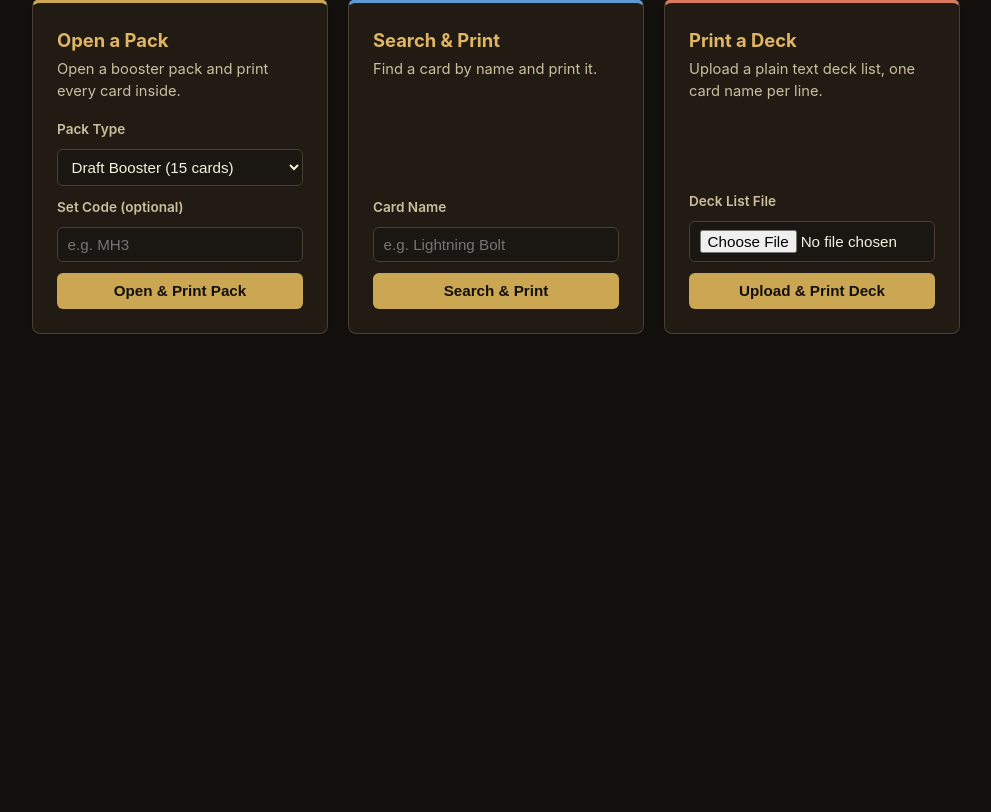
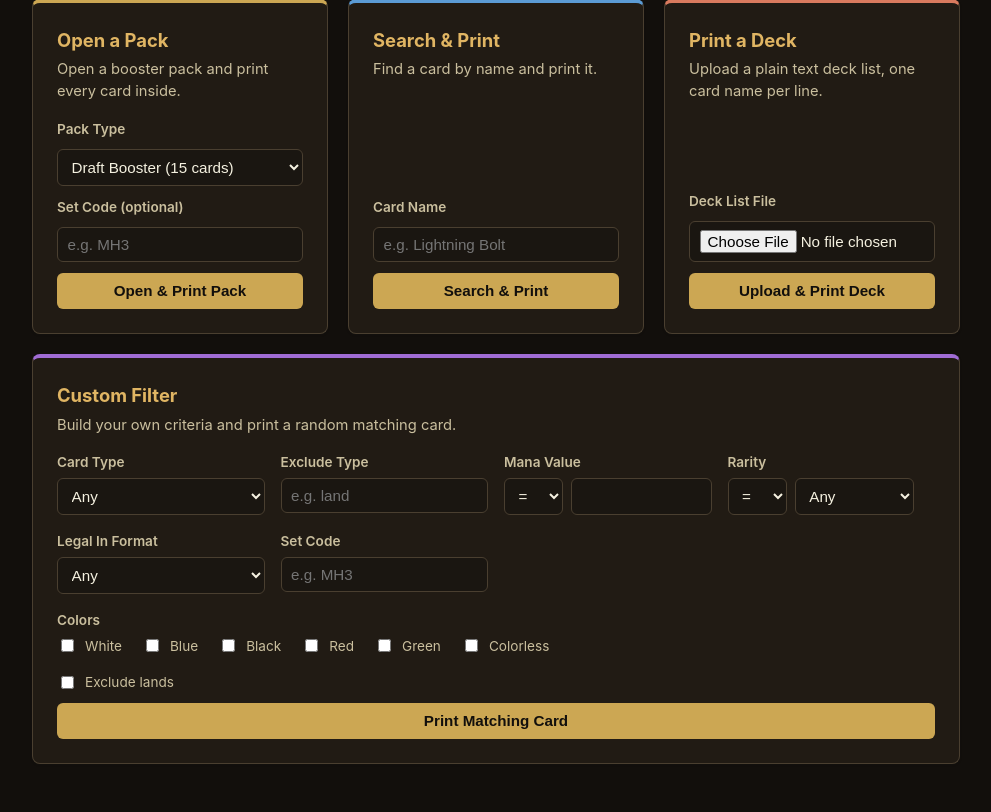
Before and after one commit to jrsalata/magictheprintering, a Flask app: page / in a window 1280 px wide. Shown: the part 411-1223 px from the top of the page, without its empty margins (144-1135 px from the left). Before the commit the page ends 745 px from the top, so only its background shows below. Run offline with Flask 3, Linux system fonts and the light colour scheme.

Commit message:
Created custom filter for cards

```diff
--- a/app.py
+++ b/app.py
@@ -1,5 +1,10 @@
 from flask import Flask, jsonify, render_template, request
 
+from enums.color import Color
+from enums.comparison import Comparison
+from enums.format import Format
+from enums.rarity import Rarity
+from enums.typeline import TypeLine
 from error_receipt import build_http_error_receipt
 from http_errors import HttpRequestError
 from printer import build_hello_world_blocks, send_print_job, build_message
@@ -14,7 +19,28 @@
 
 
 def _render_page(message: str) -> str:
-    return render_template("index.html", message=message, packs=pack.PACKS.values())
+    return render_template(
+        "index.html",
+        message=message,
+        packs=pack.PACKS.values(),
+        type_lines=TypeLine,
+        colors=Color,
+        rarities=Rarity,
+        formats=Format,
+        comparisons=Comparison,
+    )
+
+
+def _parse_optional_enum(enum_cls, raw: str, field_name: str):
+    """Parse an optional enum form field; blank input means "no filter"."""
+    raw = (raw or "").strip()
+    if not raw:
+        return None
+    try:
+        return enum_cls(raw)
+    except ValueError:
+        valid = ", ".join(member.value for member in enum_cls)
+        raise ValueError(f"Invalid {field_name}: {raw!r} (expected one of: {valid})") from None
 
 
 @app.route("/", methods=["GET", "POST"])
@@ -84,6 +110,76 @@
     except HttpRequestError as err:
         if err.status_code == 404:
             message = err.details or f"No card found matching {card_name!r}."
+            return _render_page(message), 404
+        _print_http_error_receipt(err)
+        message = f"Request failed with HTTP {err.status_code}. Error receipt sent to printer."
+        return _render_page(message), 502
+    except (RuntimeError, ValueError) as err:
+        message = f"Print failed: {err}"
+        return _render_page(message), 500
+
+
+@app.route("/filter", methods=["POST"])
+def submit_filter():
+    try:
+        mana_value_comparison = _parse_optional_enum(
+            Comparison, request.form.get("mana_value_comparison"), "mana value comparison"
+        ) or Comparison.EQUAL
+        rarity_comparison = _parse_optional_enum(
+            Comparison, request.form.get("rarity_comparison"), "rarity comparison"
+        ) or Comparison.EQUAL
+        rarity = _parse_optional_enum(Rarity, request.form.get("rarity"), "rarity")
+        format_value = _parse_optional_enum(Format, request.form.get("format"), "format")
+        colors = [Color(value) for value in request.form.getlist("colors")]
+    except ValueError as err:
+        return _render_page(str(err)), 400
+
+    mana_value_raw = request.form.get("mana_value", "").strip()
+    mana_value = None
+    if mana_value_raw:
+        try:
+            mana_value = int(mana_value_raw)
+        except ValueError:
+            return _render_page(f"Invalid mana value: {mana_value_raw!r}"), 400
+
+    builder = SearchBuilder()
+
+    card_type = request.form.get("card_type", "").strip()
+    if card_type:
+        builder.add_card_type(card_type)
+
+    exclude_card_type = request.form.get("exclude_card_type", "").strip()
+    if exclude_card_type:
+        builder.add_exclude_card_type(exclude_card_type)
+
+    if mana_value is not None:
+        builder.add_mana_value(mana_value, mana_value_comparison)
+
+    if colors:
+        builder.add_color(colors)
+
+    if rarity is not None:
+        builder.add_rarity(rarity, rarity_comparison)
+
+    if format_value is not None:
+        builder.add_format(format_value)
+
+    if request.form.get("exclude_lands") == "enabled":
+        builder.add_exclude_lands()
+
+    set_name = request.form.get("set_name", "").strip()
+    if set_name:
+        builder.add_set_name(set_name)
+
+    try:
+        card_json = fetch_json(builder.build_url_single_card())
+        card = Card.from_json(card_json)
+        card.print()
+        message = f"Printed {card.name}"
+        return _render_page(message)
+    except HttpRequestError as err:
+        if err.status_code == 404:
+            message = err.details or "No cards found matching those filters."
             return _render_page(message), 404
         _print_http_error_receipt(err)
         message = f"Request failed with HTTP {err.status_code}. Error receipt sent to printer."
--- a/search_results.py
+++ b/search_results.py
@@ -7,7 +7,7 @@
 import search_builder
 
 
-def fetch_json(url: str, timeout: int = 10) -> Union[dict[str, Any], list[Any]]:
+def fetch_json(url: str, timeout: int = 1000) -> Union[dict[str, Any], list[Any]]:
 	"""Send a GET request to the given URL and return the parsed JSON body."""
 	request = Request(
 		url,
--- a/static/style.css
+++ b/static/style.css
@@ -29,6 +29,7 @@
   --accent-green: #5c9b74;
   --accent-red: #d97a5e;
   --accent-gold: var(--gold);
+  --accent-multi: #a06cd5;
 }
 
 :root[data-theme="light"] {
@@ -53,6 +54,7 @@
   --accent-green: #2f5c3f;
   --accent-red: #b8402a;
   --accent-gold: var(--gold-deep);
+  --accent-multi: #6b3fa0;
 }
 
 * {
@@ -142,6 +144,11 @@
 .card--green { border-top-color: var(--accent-green); }
 .card--red { border-top-color: var(--accent-red); }
 .card--gold { border-top-color: var(--accent-gold); }
+.card--multi { border-top-color: var(--accent-multi); }
+
+.card--wide {
+  grid-column: 1 / -1;
+}
 
 .card h2 {
   margin: 0 0 0.25rem;
@@ -219,3 +226,39 @@
   outline: 2px solid var(--focus);
   outline-offset: 2px;
 }
+
+.filter-grid {
+  display: grid;
+  grid-template-columns: repeat(auto-fill, minmax(200px, 1fr));
+  gap: 1rem;
+}
+
+.filter-field {
+  display: flex;
+  flex-direction: column;
+  gap: 0.35rem;
+}
+
+.filter-field--wide {
+  grid-column: 1 / -1;
+}
+
+.filter-inline {
+  display: flex;
+  gap: 0.5rem;
+}
+
+.filter-inline select {
+  flex: 0 0 auto;
+  width: auto;
+}
+
+.filter-inline input {
+  flex: 1 1 auto;
+}
+
+.filter-colors {
+  display: flex;
+  flex-wrap: wrap;
+  gap: 0.5rem 1.25rem;
+}
--- a/templates/index.html
+++ b/templates/index.html
@@ -94,6 +94,94 @@
           <button type="submit">Upload &amp; Print Deck</button>
         </form>
       </section>
+
+      <section class="card card--multi card--wide">
+        <h2>Custom Filter</h2>
+        <p>Build your own criteria and print a random matching card.</p>
+        <form method="post" action="/filter">
+          <div class="filter-grid">
+            <div class="filter-field">
+              <label for="card_type">Card Type</label>
+              <select id="card_type" name="card_type">
+                <option value="">Any</option>
+                {% for type_line in type_lines %}
+                <option value="{{ type_line.value }}">{{ type_line.value|capitalize }}</option>
+                {% endfor %}
+              </select>
+            </div>
+
+            <div class="filter-field">
+              <label for="exclude_card_type">Exclude Type</label>
+              <input id="exclude_card_type" name="exclude_card_type" type="text" placeholder="e.g. land">
+            </div>
+
+            <div class="filter-field">
+              <label for="mana_value">Mana Value</label>
+              <div class="filter-inline">
+                <select id="mana_value_comparison" name="mana_value_comparison">
+                  {% for comparison in comparisons %}
+                  <option value="{{ comparison.value }}">{{ comparison.value }}</option>
+                  {% endfor %}
+                </select>
+                <input id="mana_value" name="mana_value" type="number" step="1">
+              </div>
+            </div>
+
+            <div class="filter-field">
+              <label for="rarity">Rarity</label>
+              <div class="filter-inline">
+                <select id="rarity_comparison" name="rarity_comparison">
+                  {% for comparison in comparisons %}
+                  <option value="{{ comparison.value }}">{{ comparison.value }}</option>
+                  {% endfor %}
+                </select>
+                <select id="rarity" name="rarity">
+                  <option value="">Any</option>
+                  {% for rarity in rarities %}
+                  <option value="{{ rarity.value }}">{{ rarity.value|capitalize }}</option>
+                  {% endfor %}
+                </select>
+              </div>
+            </div>
+
+            <div class="filter-field">
+              <label for="format">Legal In Format</label>
+              <select id="format" name="format">
+                <option value="">Any</option>
+                {% for format in formats %}
+                <option value="{{ format.value }}">{{ format.name|replace('_', ' ')|title }}</option>
+                {% endfor %}
+              </select>
+            </div>
+
+            <div class="filter-field">
+              <label for="set_name">Set Code</label>
+              <input id="set_name" name="set_name" type="text" placeholder="e.g. MH3">
+            </div>
+
+            <div class="filter-field filter-field--wide">
+              <label>Colors</label>
+              <div class="filter-colors">
+                {% for color in colors %}
+                <label class="checkbox">
+                  <input type="checkbox" name="colors" value="{{ color.value }}">
+                  {{ color.name|capitalize }}
+                </label>
+                {% endfor %}
+              </div>
+            </div>
+
+            <div class="filter-field">
+              <label class="checkbox">
+                <input type="checkbox" name="exclude_lands" value="enabled">
+                Exclude lands
+              </label>
+            </div>
+          </div>
+
+          <button type="submit">Print Matching Card</button>
+        </form>
+      </section>
     </div>
   </main>
 
```
Also changed, not shown: tests/test_app.py (+71 -0 lines).
